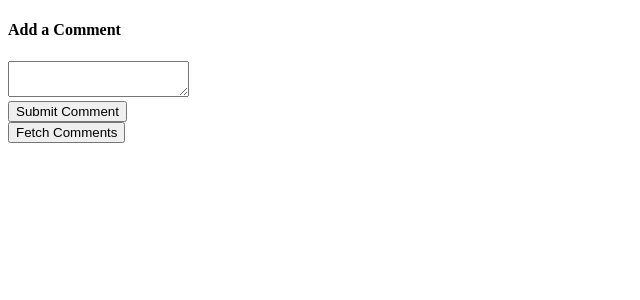
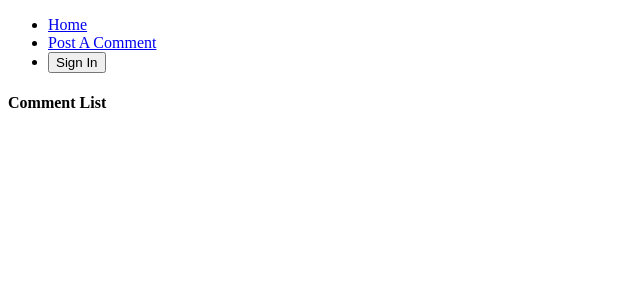
Before and after one commit to JarekSopinski/advanced-react-grider, a React (Create React App) app in the folder testing/: page / in a window 1280 px wide. Shown: the top 300 px of the page, without its empty margins (0-640 px from the left). Built offline with nearby package versions, Linux system fonts and the light colour scheme.

Commit message:
Started section HOC - prepered auth state

```diff
--- a/testing/src/actions/index.js
+++ b/testing/src/actions/index.js
@@ -1,5 +1,5 @@
 import axios from 'axios';
-import { SAVE_COMMENT, FETCH_COMMENTS } from './types';
+import { SAVE_COMMENT, FETCH_COMMENTS, CHANGE_AUTH } from './types';
 
 export function saveComment(comment) {
     return {
@@ -16,3 +16,10 @@
         payload: response
     }
 }
+
+export function changeAuth(isLoggedIn) {
+    return {
+        type: CHANGE_AUTH,
+        payload: isLoggedIn
+    }
+}
--- a/testing/src/actions/types.js
+++ b/testing/src/actions/types.js
@@ -1,2 +1,3 @@
 export const SAVE_COMMENT = 'SAVE_COMMENT';
 export const FETCH_COMMENTS = 'FETCH_COMMENTS';
+export const CHANGE_AUTH = "CHANGE_AUTH";
--- a/testing/src/components/App.js
+++ b/testing/src/components/App.js
@@ -1,13 +1,58 @@
-import React from 'react';
-
+import React, { Component } from 'react';
+import { Route, Link } from 'react-router-dom';
+import { connect } from 'react-redux';
 import CommentBox from './CommentBox';
 import CommentList from './CommentList';
+import * as actions from '../actions';
 
-export default () => {
-    return (
-        <div>
-            <CommentBox />
-            <CommentList />
-        </div>
-    )
+class App extends Component {
+
+    renderButton() {
+        if (this.props.auth) {
+            return (
+                <button onClick={() => this.props.changeAuth(false)}>
+                    Sign Out
+                </button>
+            );
+        } else {
+            return (
+                <button onClick={() => this.props.changeAuth(true)}>
+                    Sign In
+                </button>
+            );
+        }
+    }
+
+    renderHeader() {
+        return (
+            <ul>
+                <li>
+                    <Link to="/">Home</Link>
+                </li>
+                <li>
+                    <Link to="/post">Post A Comment</Link>
+                </li>
+                <li>
+                    {this.renderButton()}
+                </li>
+            </ul>
+        )
+    }
+
+    render() {
+        return (
+            <div>
+                {this.renderHeader()}
+                <Route path="/post" component={CommentBox} />
+                <Route path="/" exact component={CommentList} />
+            </div>
+        );
+    }
+
 }
+
+function mapStateToProps(state) {
+    return { auth: state.auth };
+}
+
+export default connect(mapStateToProps, actions)(App);
--- a/testing/src/components/CommentList.js
+++ b/testing/src/components/CommentList.js
@@ -12,6 +12,7 @@
     render() {
         return(
             <div>
+                <h4>Comment List</h4>
                 <ul>
                     {this.renderComments()}
                 </ul>
--- a/testing/src/index.js
+++ b/testing/src/index.js
@@ -1,11 +1,14 @@
 import React from "react";
 import ReactDOM from "react-dom";
+import { BrowserRouter, Route } from 'react-router-dom';
 import Root from './root';
 import App from './components/App';
 
 ReactDOM.render(
     <Root>
-        <App />
+        <BrowserRouter>
+            <Route  path="/" component={App} />
+        </BrowserRouter>
     </Root>,
     document.querySelector('#root')
 );
--- /dev/null
+++ b/testing/src/reducers/auth.js
@@ -0,0 +1,10 @@
+import { CHANGE_AUTH } from "../actions/types";
+
+export default function(state = false, action) {
+    switch (action.type) {
+        case CHANGE_AUTH:
+            return action.payload;
+        default:
+            return state;
+    }
+}
--- a/testing/src/reducers/index.js
+++ b/testing/src/reducers/index.js
@@ -1,6 +1,8 @@
 import { combineReducers } from 'redux';
 import commentsReducer from './comments';
+import authReducer from './auth';
 
 export default combineReducers({
-    'comments': commentsReducer
+    'comments': commentsReducer,
+    'auth': authReducer
 });
```
